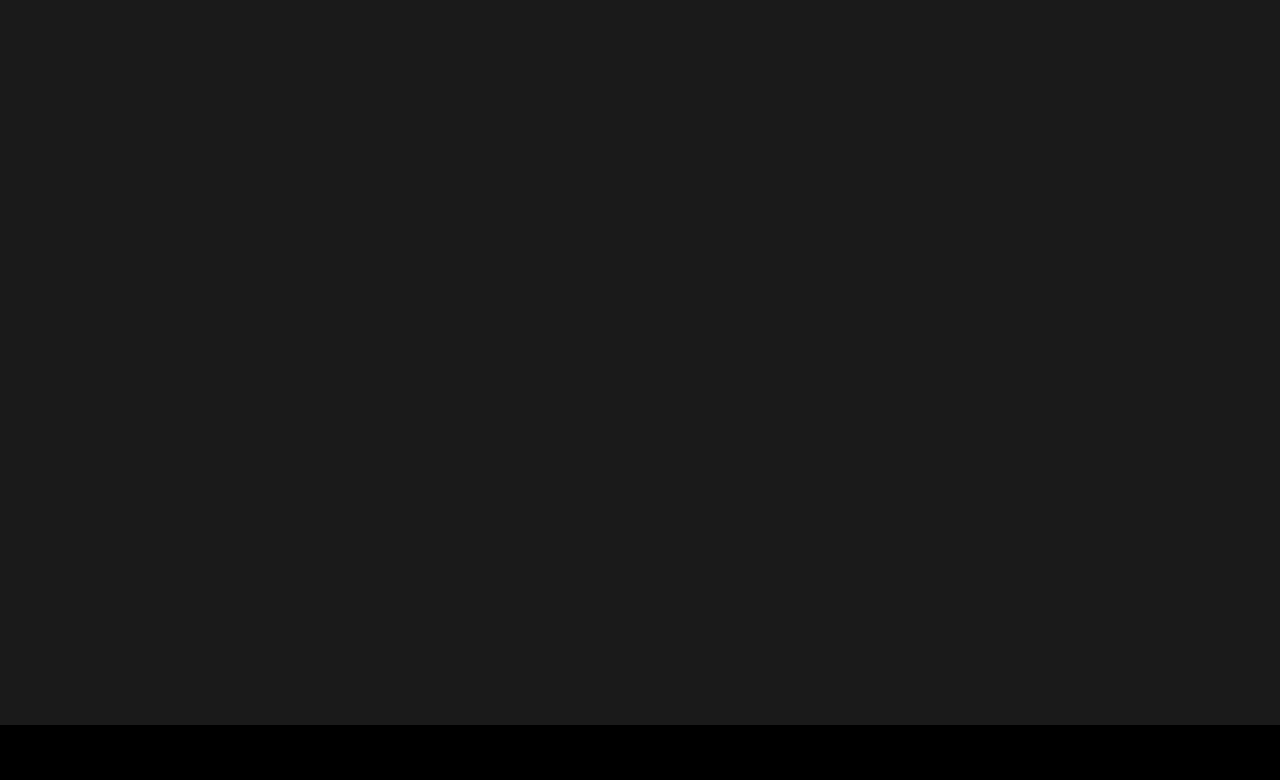
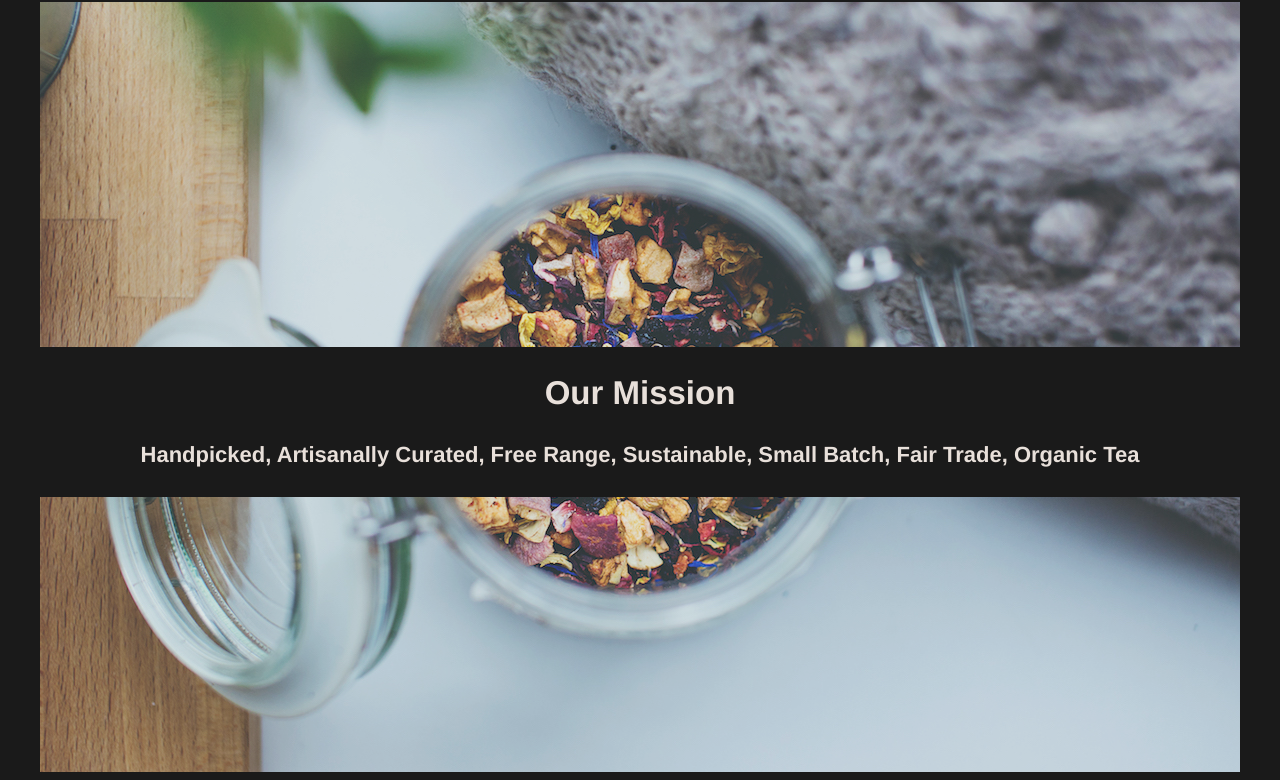
Before and after one commit to harshal1modi/tea, a plain HTML site: page index.html in a window 1280 px wide. Shown: the part 75-855 px from the top of the page. Before the commit the page ends 800 px from the top, so only its background shows below. Drawn offline with Linux system fonts and the light colour scheme.

Commit message:
Mission section created

```diff
--- a/index.html
+++ b/index.html
@@ -1,10 +1,12 @@
 <!DOCTYPE html>
 <html>
+
 <head>
   <meta charset="utf-8">
   <title>Tea Cozy</title>
   <link href="./resources/css/style.css" rel="stylesheet" href="/css/master.css">
 </head>
+
 <body>
   <header class="browse">
     <img src="resources/images/img-tea-cozy-logo.png">
@@ -15,5 +17,16 @@
     </nav>
   </header>
 
+  <!--Main Content-->
+  <div class="main">
+
+    <!--Mission Section -->
+    <div id="about-us" class="flexbox">
+      <div class="mission">
+        <h2>Our Mission</h2>
+        <h4>Handpicked, Artisanally Curated, Free Range, Sustainable, Small Batch, Fair Trade, Organic Tea</h4>
+      </div>
+    </div>
 </body>
+
 </html>
--- a/resources/css/style.css
+++ b/resources/css/style.css
@@ -1,4 +1,4 @@
-html{
+html {
   font-family: Helvetica, sans-serif;
   font-size: 22px;
   color: seashell;
@@ -6,7 +6,8 @@ html{
   opacity: 0.9;
   text-align: center;
 }
-header{
+
+header {
   display: flex;
   position: fixed;
   flex-grow: 1;
@@ -18,20 +19,50 @@ header{
   width: 100%;
   top: 0;
   align-items: center;
+}
 
-}
 header img {
   height: 50px;
   padding-left: 10px;
 }
-nav{
+
+nav {
   display: inline-block;
   text-align: right;
   flex-grow: 1;
+}
 
-}
-nav a{
+nav a {
   display: inline-block;
   padding: 20px 10px;
   color: seashell;
 }
+
+.main {
+  padding-top: 69px;
+  opacity: 0.9;
+  width: 1200px;
+  margin: auto;
+}
+
+#about-us {
+  background-image: url("../images/img-mission-background.jpg");
+  padding-top: 70px;
+  height: 700px;
+
+}
+.flexbox {
+  display: flex;
+  justify-content: center;
+  flex-wrap: wrap;
+}
+
+.mission {
+  margin: auto;
+  background-color: black;
+  width: 100%;
+  /*  display: block;
+    background-color: black;
+    align-items: center;
+    */
+}
```
Lines whose indentation alone changed are shown as unchanged.
